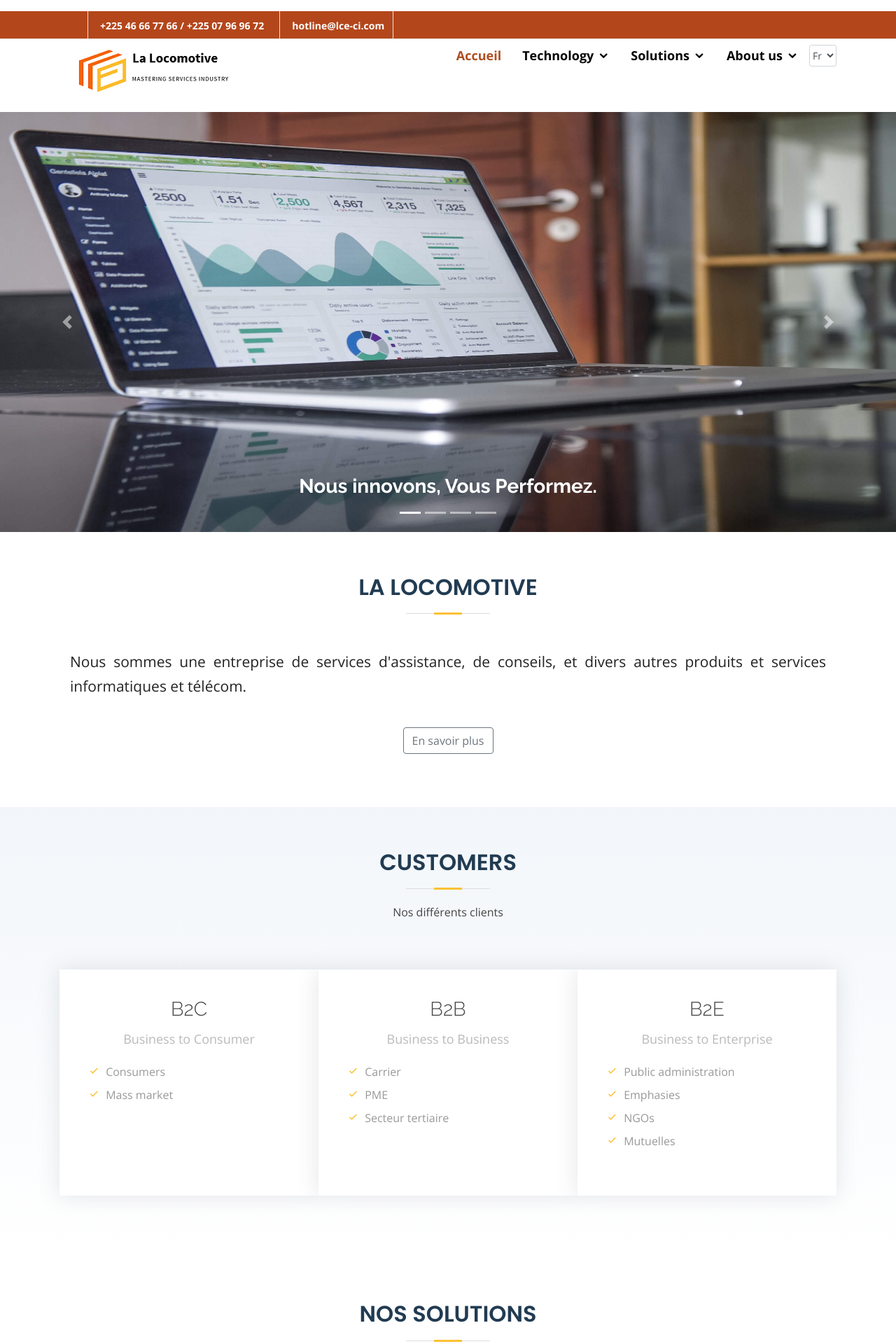
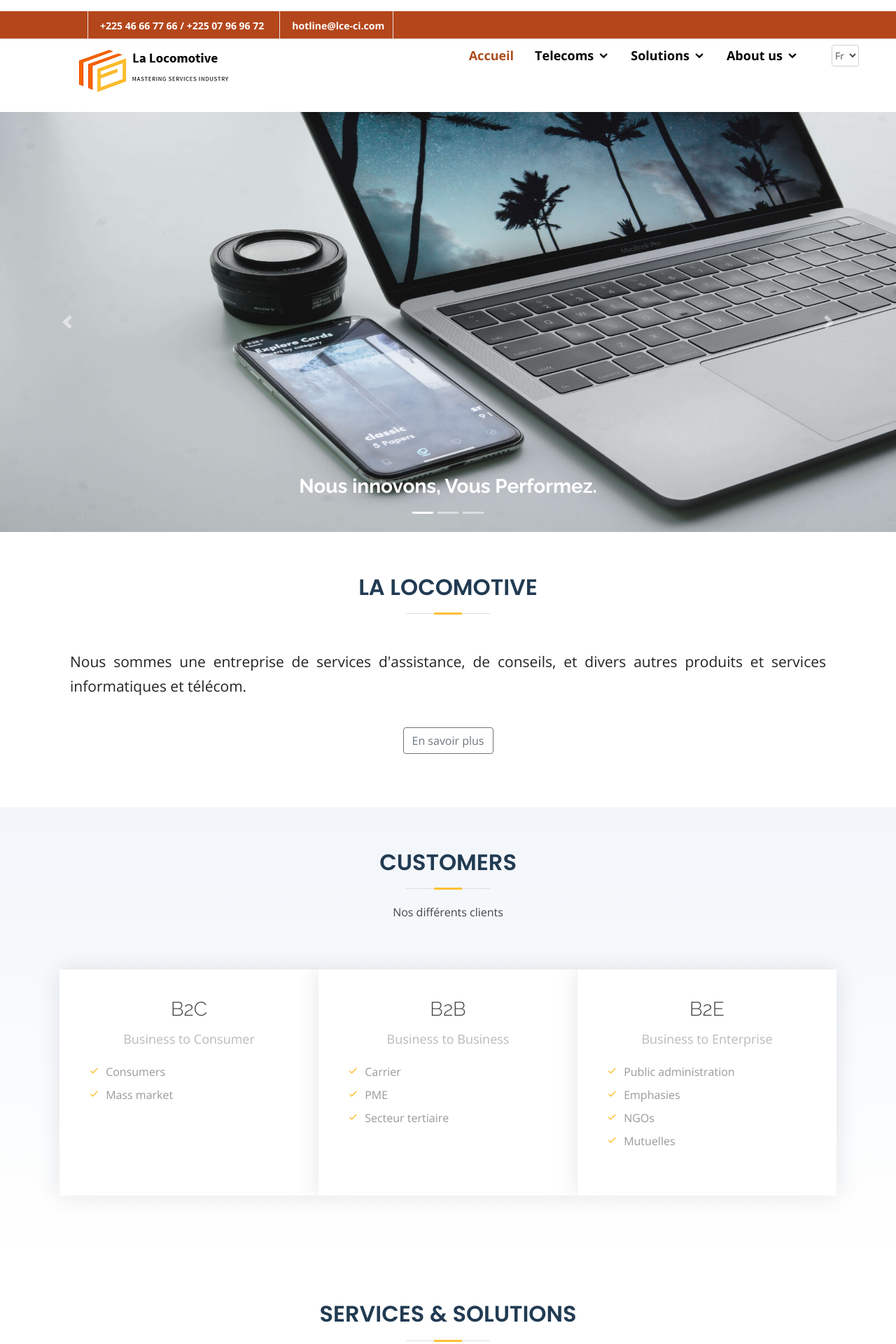
Before and after one commit to cedricanani1/igp-portail, a PHP site: page /home.php in a window 1280 px wide. Shown: the top 1920 px of the page at 70% size. Run offline with PHP 8.4, Linux system fonts and the light colour scheme.

Commit message:
home/solution

```diff
--- a/home.php
+++ b/home.php
@@ -5,14 +5,14 @@
         <ol class="carousel-indicators">
             <li data-target="#carouselExampleIndicators" data-slide-to="0" class="active"></li>
             <li data-target="#carouselExampleIndicators" data-slide-to="1"></li>
-            <li data-target="#carouselExampleIndicators" data-slide-to="2"></li>
             <li data-target="#carouselExampleIndicators" data-slide-to="3"></li>
+           <!-- <li data-target="#carouselExampleIndicators" data-slide-to="3"></li> -->
         </ol>
         <div class="carousel-inner">
             <div class="carousel-item active">
-                <img src="assets/img/home/home8.jpg" width="1350" height="600" class="d-block w-100" alt="Slide 1">
+                <img src="assets/img/home/home9.jpg" width="1350" height="600" class="d-block w-100" alt="Slide 1">
                 <div class="carousel-caption d-none d-md-block">
-                    <h3><span style="font-weight: bold">Nous innovons, Vous Performez.</span></h3>
+                    <h3><span style="font-weight: bold;">Nous innovons, Vous Performez.</span></h3>
                 </div>
             </div>
             <div class="carousel-item">
@@ -26,8 +26,8 @@
                     </h3>
                 </div>
             </div>
-            <div class="carousel-item">
-                <img src="assets/img/home/home3.jpg" width="1366" height="600" class="d-block w-100" alt="Slide 3">
+          <!--  <div class="carousel-item">
+                <img src="assets/img/home/img4.jpg" width="1366" height="600" class="d-block w-100" alt="Slide 3">
                 <div class="carousel-caption d-none d-md-block" style="font-weight: bold;">
                     <h3>
                     <span style="font-weight: bold">
@@ -36,7 +36,7 @@
                     </span>
                     </h3>
                 </div>
-            </div>
+            </div>-->
             <div class="carousel-item">
                 <img src="assets/img/home/home4.jpg" width="1366" height="600" class="d-block w-100" alt="Slide 4">
                 <div class="carousel-caption d-none d-md-block" style="font-weight: bold;">
@@ -129,7 +129,7 @@
 
 <section class="container p-t-3">
     <div class="section-title">
-        <h2 data-aos="fade-in" class="aos-init">Nos solutions</h2>
+        <h2 data-aos="fade-in" class="aos-init">Services & solutions</h2>
     </div>
     <div class="row content">
         <div class="col-md-4 icon-box aos-init">
@@ -161,6 +161,42 @@
                 <div class="card-body">
                     <p class="card-text">
                     <h4 class="text-center"><a href="#">Video surveillance</a></h4>
+                    </p>
+                </div>
+            </div>
+        </div>
+    </div>
+    <br>
+    <div class="row content">
+        <div class="col-md-4 icon-box aos-init">
+            <div class="card">
+                <img src="assets/img/services/software_dev.jpg" width="420" height="281"
+                     class="card-img-top" alt="Image cyber-security">
+                <div class="card-body">
+                    <p class="card-text">
+                    <h4 class="text-center"><a href="#">Cloud Computing</a></h4>
+                    </p>
+                </div>
+            </div>
+        </div>
+        <div class="col-md-4 icon-box aos-init">
+            <div class="card">
+                <img src="assets/img/services/cyber_secu.jpg" width="420" height="281"
+                     class="card-img-top" alt="Image cyber-security">
+                <div class="card-body">
+                    <p class="card-text">
+                    <h4 class="text-center"><a href="#">Business Coach</a></h4>
+                    </p>
+                </div>
+            </div>
+        </div>
+        <div class="col-md-4 icon-box aos-init">
+            <div class="card">
+                <img src="assets/img/services/VIDEOSURVEILLANCE.jpg" width="420" height="281"
+                     class="card-img-top" alt="Image vidéo surveillance">
+                <div class="card-body">
+                    <p class="card-text">
+                    <h4 class="text-center"><a href="#">Digital transformation</a></h4>
                     </p>
                 </div>
             </div>
--- a/include/header.php
+++ b/include/header.php
@@ -71,7 +71,7 @@
       <nav class="nav-menu d-none d-lg-block">
         <ul>
             <li class="active"><a href="home.php"><b>Accueil</b></a></li>
-            <li class="drop-down"><a href=""><b>Technology</b></a>
+            <li class="drop-down"><a href=""><b>Telecoms</b></a>
                 <ul>
                     <li class="drop-down"><a href="#">Internet Of Things</a>
                         <ul>
@@ -89,7 +89,7 @@
                     <li><a href="#">Virtual Reality</a></li>
                 </ul>
             </li>
-            <li class="drop-down"><a href="about_us.php"><b>Solutions</b></a>
+            <li class="drop-down"><a href="solutions.php"><b>Solutions</b></a>
                 <ul>
                     <li><a href="solutions.php#digit_trans">Digital transformation</a></li>
                    <!-- <li class="drop-down"><a href="#">Digital transformation</a>
@@ -158,7 +158,9 @@
                             <li><a href="#">Partner programs</a></li>
                         </ul>
                     </li>-->
-                    <li><a href="press_events.php">Press & Events</a>
+                    <li><a href="portals.php">Portals</a></li>
+
+                    <li><a href="press_events.php">Gallery</a>
                     <!--<li class="drop-down"><a href="#">Press & Events</a>
                         <ul>
                             <li><a href="press_events.php#news">News</a></li>
@@ -166,7 +168,6 @@
                             <li><a href="press_events.php#gallery">Photo Gallery</a></li>
                         </ul>
                     </li>-->
-                    <li><a href="portals.php">Portals</a></li>
                    <!-- <li class="drop-down"><a href="#">Portals</a>
                         <ul>
                             <li><a href="#">Careers</a></li>
@@ -180,7 +181,7 @@
                 </ul>
             </li>
 
-            <li class="ml-auto ml-2 mt-2">
+            <li class="ml-auto ml-2 mt-2" style="right:-32px">
                 <select class="form-control form-control-sm right">
                     <option style="cursor: pointer;">Fr</option>
                     <option style="cursor: pointer;">En</option>
```
Also changed, not shown: assets/img/home/home1.jpg (deleted), assets/img/home/home5 (1).jpg (deleted), assets/img/home/home51.jpg (deleted), assets/img/home/home9.jpg (added), assets/img/home/img4.jpg (added).
